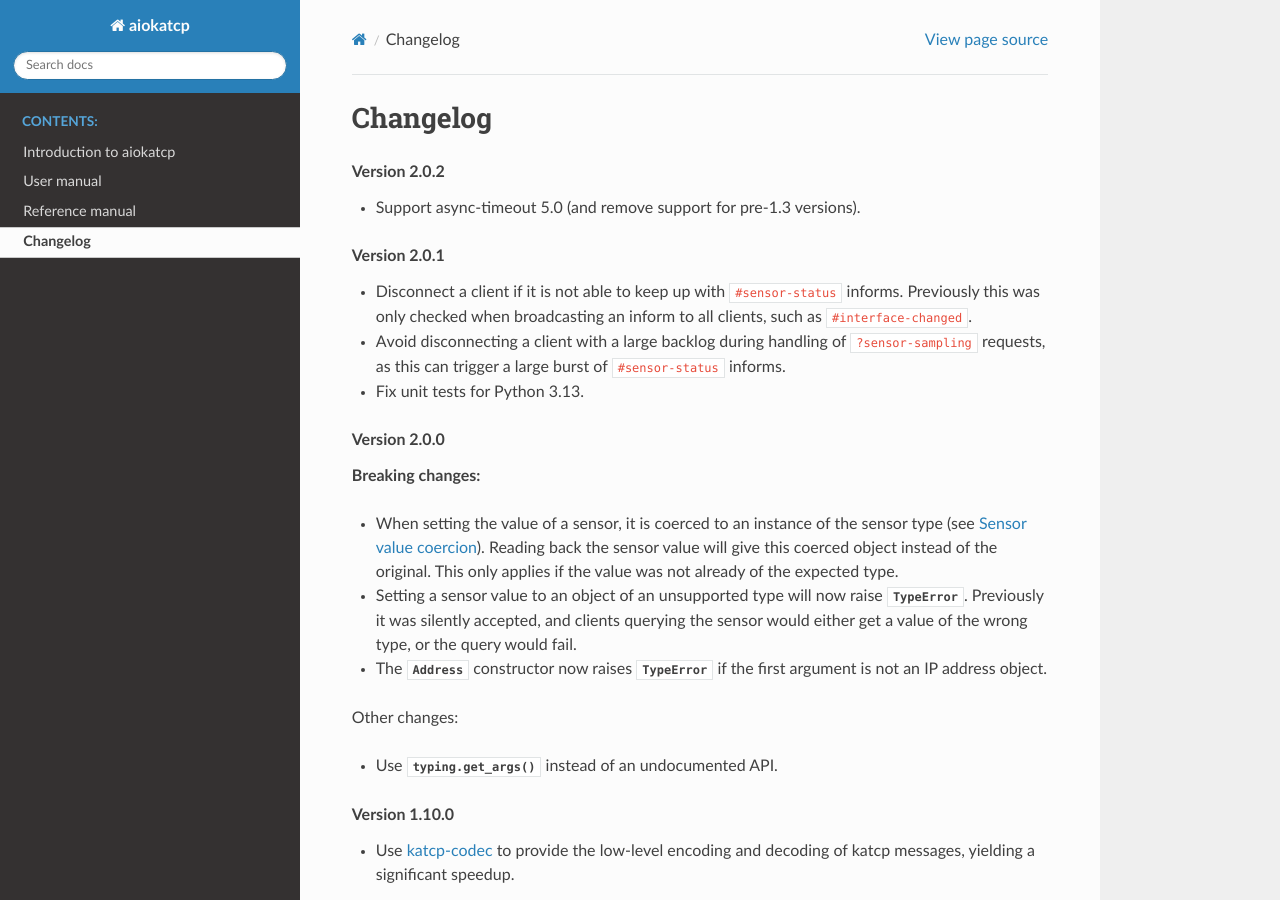
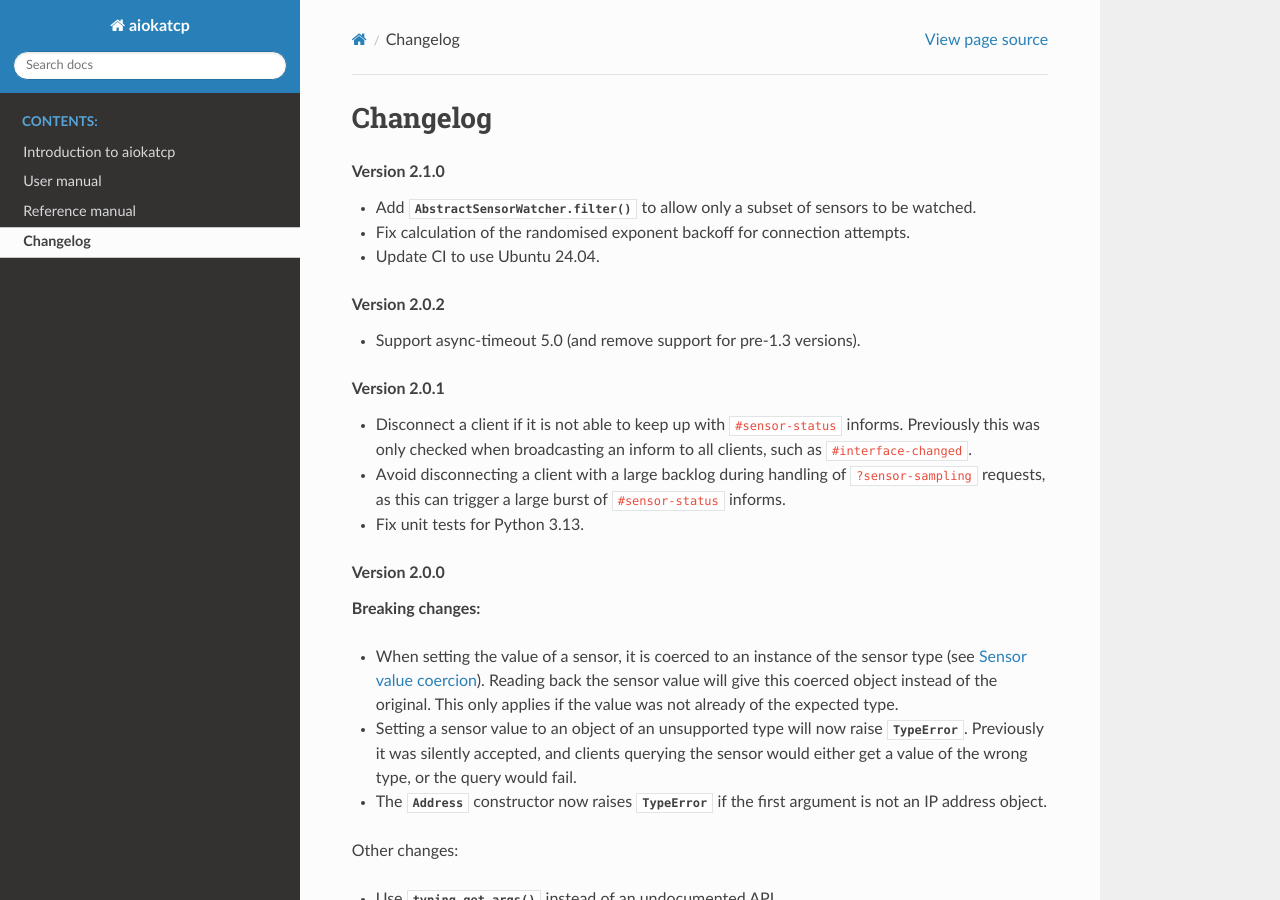
Before and after one commit to ska-sa/aiokatcp, a Sphinx documentation site: the page built from doc/changelog.rst, in a window 1280 px wide and 900 px high. Built offline with Sphinx 7.4.7 and the Read the Docs theme 3.1.0, drawn with Linux system fonts in a browser that asks for light colours; the version number could not be read and is left out.

Commit message:
Prepare for 2.1.0 release

```diff
--- a/doc/changelog.rst
+++ b/doc/changelog.rst
@@ -1,5 +1,14 @@
 Changelog
 =========
+
+.. rubric:: Version 2.1.0
+
+- Add :meth:`.AbstractSensorWatcher.filter` to allow only a subset of sensors
+  to be watched.
+
+- Fix calculation of the randomised exponent backoff for connection attempts.
+
+- Update CI to use Ubuntu 24.04.
 
 .. rubric:: Version 2.0.2
 
```
